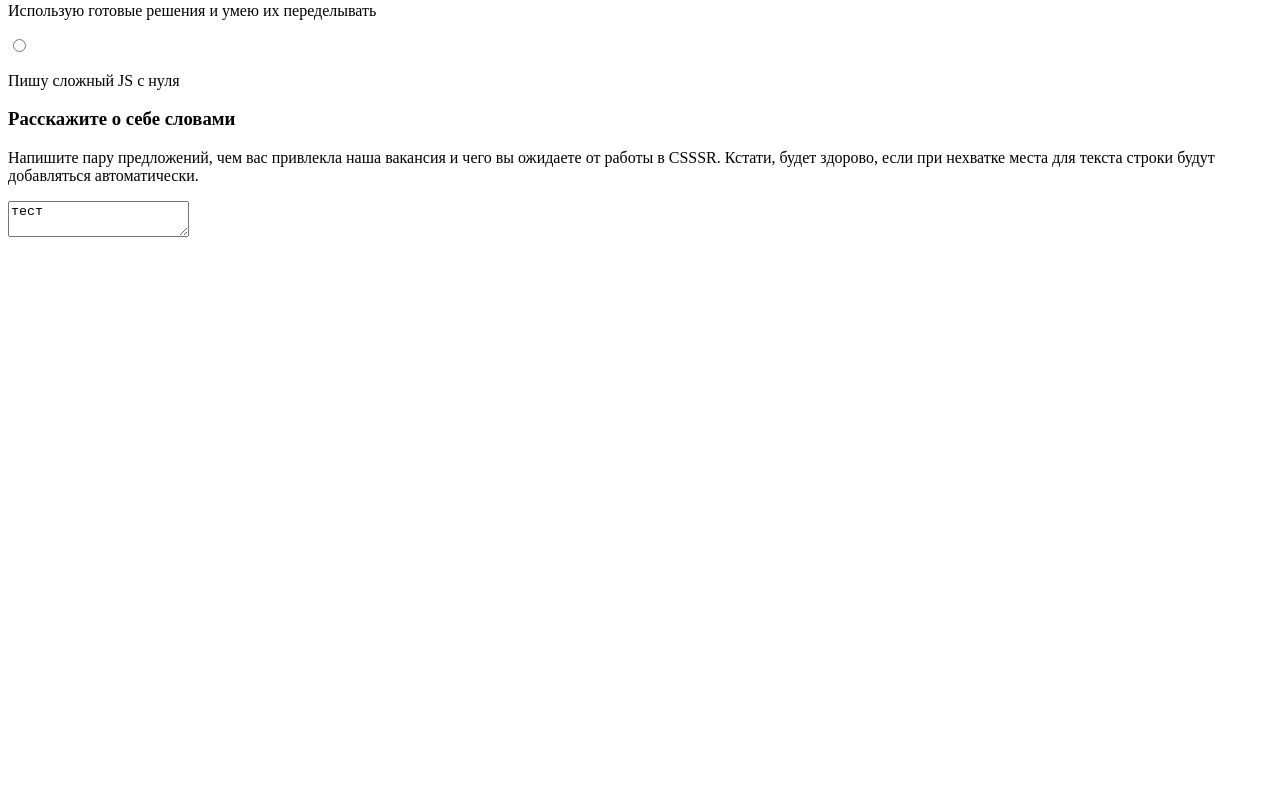
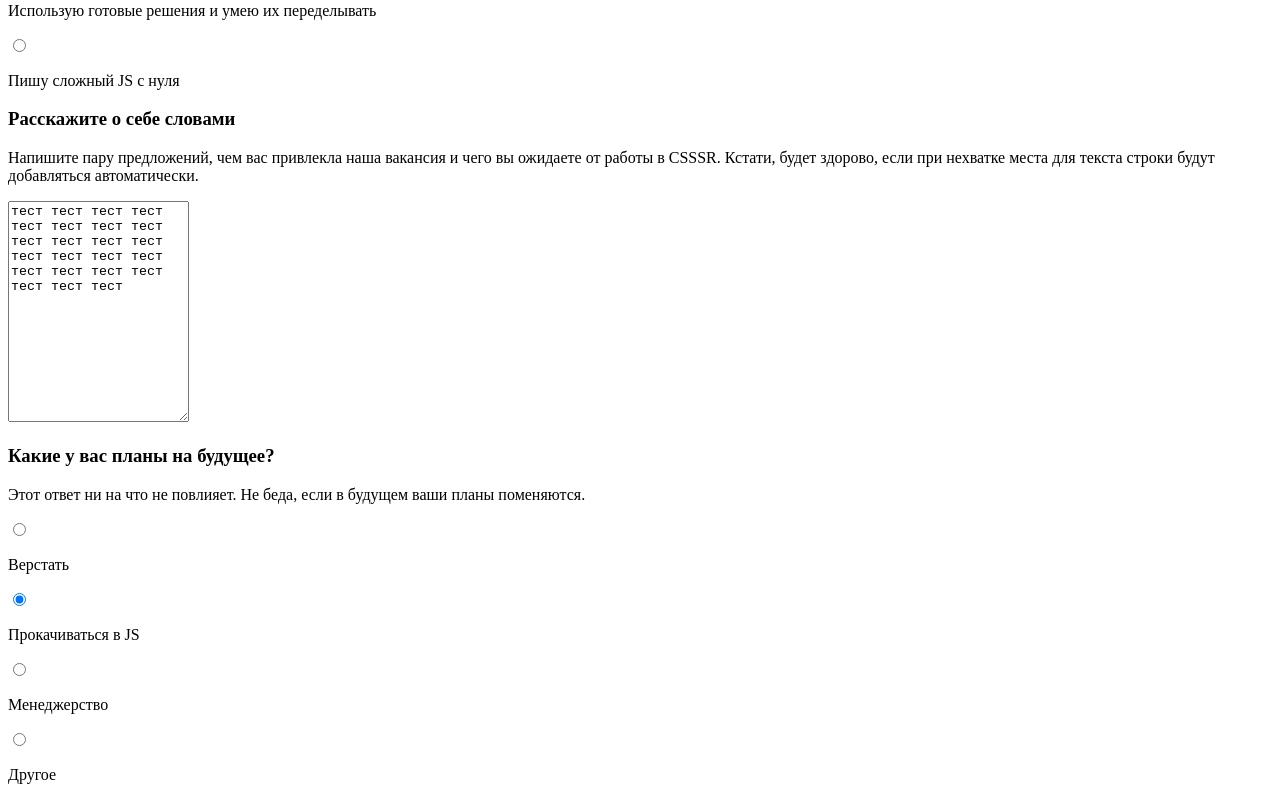
Before and after one commit to thePostas/csssr-task, a React app: page / in a window 1280 px wide. Shown: the part 2275-3075 px from the top of the page. Before the commit the page ends 2524 px from the top, so only its background shows below. Built offline with nearby package versions, Linux system fonts and the light colour scheme.

Commit message:
future-block-done

```diff
--- a/src/app/components/main/jsBlock.js
+++ b/src/app/components/main/jsBlock.js
@@ -4,7 +4,7 @@ import { Slider } from '../../containers/slider'
 export const JSBlock = props => {
     return (
         <section className={"main-content__js-block main-content__js-block_position"}>
-            <h3 className={'main-content__js-block-title'}>Уровень владения JavaScript</h3>
+            <h3 className={'main-content__js-block-title'}>{props.title || 'Уровень владения JavaScript'}</h3>
             <Slider/>
         </section>
     );
--- a/src/app/components/main/mainContent.js
+++ b/src/app/components/main/mainContent.js
@@ -4,6 +4,7 @@ import { UserInfo } from "../../containers/userInfo";
 import { SkillsBlock } from "../../containers/skillsBlock";
 import { JSBlock } from "../../components/main/jsBlock";
 import { AdditionalUserInfo } from "../../containers/additionalUserInfo";
+import { FuturePlans } from "../../containers/futurePlans";
 
 export const MainContent = props => {
     return (
@@ -11,8 +12,9 @@ export const MainContent = props => {
             <MainContentTitle/>
             <UserInfo/>
             <SkillsBlock/>
-            <JSBlock/>
-            <AdditionalUserInfo/>
+            <JSBlock title={'Уровень владения JavaScript'}/>
+            <AdditionalUserInfo title={'Расскажите о себе словами'} description={'Напишите пару предложений, чем вас привлекла наша вакансия и чего вы ожидаете от работы в CSSSR. Кстати, будет здорово, если при нехватке места для текста строки будут добавляться автоматически.'}/>
+            <FuturePlans title={'Какие у вас планы на будущее?'} description={'Этот ответ ни на что не повлияет. Не беда, если в будущем ваши планы поменяются.'}/>
         </main>
     );
 };
--- /dev/null
+++ b/src/app/components/main/radioButtonComponent.js
@@ -0,0 +1,28 @@
+import React, { Component } from 'react';
+
+export default class RadioButtonComponent extends Component {
+    constructor(props) {
+        super(props);
+        this.state = {
+            ...props
+        };
+    }
+
+    render() {
+        return (
+            <label className={this.props.className}>
+                <input className={'main-content__future-plans-choice-input'} onClick={this.props.onClick.bind(this)} name={this.props.name} value={this.props.value} type={'radio'} checked={this.props.isChecked}/>
+                <p className={'main-content__future-plans-choice-title'}>
+                    {this.props.title}
+                </p>
+            </label>
+        )
+    }
+}
+
+RadioButtonComponent.defaultProps = {
+    title: 'Title',
+    value: 'value',
+    name: 'future',
+    isChecked: false
+};
--- a/src/app/containers/additionalUserInfo.js
+++ b/src/app/containers/additionalUserInfo.js
@@ -1,5 +1,6 @@
 import React, {Component} from "react";
 import {connect} from "react-redux";
+
 
 class AdditionalUserInfoComponent extends Component{
     constructor(props) {
@@ -9,20 +10,25 @@ class AdditionalUserInfoComponent extends Component{
         };
         this.initialize = this.props.initialize.bind(this)();
         this.onChange = this.props.onChange.bind(this);
+        this.textAreaHeight = {
+            height:  (this.props.value.length / 42 + 1) * 58 + 'px'
+        };
     }
 
     render () {
         return (
             <section className={'main-content__additional-info main-content__additional-info_position'}>
-                <h3 className={'main-content__additional-info-title'}>Расскажите о себе словами</h3>
-                <p className={'main-content__additional-info-description'}>Напишите пару предложений, чем вас привлекла наша вакансия и чего вы ожидаете от работы в CSSSR. Кстати, будет здорово, если при нехватке места для текста строки будут добавляться автоматически.</p>
-                <textarea className={'main-content__additional-info-input'} onChange={this.onChange}>{this.props.value}</textarea>
+                <h3 className={'main-content__additional-info-title'}>{this.props.title}</h3>
+                <p className={'main-content__additional-info-description'}>{this.props.description}</p>
+                <textarea className={'main-content__additional-info-input'} style={this.textAreaHeight} onChange={this.onChange}>{this.props.value}</textarea>
             </section>
         )
     }
 }
 
 AdditionalUserInfoComponent.defaultProps = {
+    title: 'Расскажите о себе словами',
+    description: 'Напишите пару предложений, чем вас привлекла наша вакансия и чего вы ожидаете от работы в CSSSR. Кстати, будет здорово, если при нехватке места для текста строки будут добавляться автоматически.',
     value: 'default'
 };
 
@@ -36,7 +42,7 @@ const mapStateToProps = function(state) {
 
 const mapDispatchToProps = function(dispatch) {
     return {
-        initialize: function () {
+        initialize: function (event) {
             dispatch({
                 type: "INITIALIZE",
                 payload: {
@@ -54,6 +60,9 @@ const mapDispatchToProps = function(dispatch) {
                         additionalInfo: event.target.value,
                     }
                 });
+        },
+        setSize: function (event) {
+            event.target.style.height = (event.target.value.length / 42 + 1) * 58 + 'px';
         }
     }
 };
--- /dev/null
+++ b/src/app/containers/futurePlans.js
@@ -0,0 +1,84 @@
+import React, {Component} from "react";
+import {connect} from "react-redux";
+import RadioButtonComponent from '../components/main/radioButtonComponent'
+
+class FuturePlansComponent extends Component{
+    constructor(props) {
+        super(props);
+        this.state = {
+            ...props,
+            radioButtons: [
+                {title: 'Верстать', value: 'htmlcss', checked: this.props.future === 0},
+                {title: 'Прокачиваться в JS', value: 'JS', checked: this.props.future === 1 },
+                {title: 'Менеджерство', value: 'manager', checked: this.props.future === 2},
+                {title: 'Другое', value: 'else', checked: this.props.future === 3},
+            ]
+        };
+        this.initialize = this.props.initialize.bind(this)();
+    }
+
+    render () {
+        const radioButtons = this.state.radioButtons.map((item, index)=> {
+            return <RadioButtonComponent className={item.checked ? 'main-content__future-plans-choice-label main-content__future-plans-choice-label_active' : 'main-content__future-plans-choice-label'} onClick={this.props.onClick.bind(this, index)} title={item.title} value={item.value} isChecked={item.checked}/>
+        });
+        return (
+            <section className={'main-content__future-plans main-content__future-plans_position'}>
+                <h3 className={'main-content__future-plans-title'}>{this.props.title}</h3>
+                <p className={'main-content__future-plans-description'}>{this.props.description}</p>
+                <div className="main-content__future-plans-choice">
+                    {radioButtons}
+                </div>
+            </section>
+        )
+    }
+}
+
+FuturePlansComponent.defaultProps = {
+    future: 0,
+    title: 'Какие у вас планы на будущее?',
+    description: 'Этот ответ ни на что не повлияет. Не беда, если в будущем ваши планы поменяются.'
+};
+
+const mapStateToProps = function(state) {
+    if (state.future && state.future !== 0) {
+        return {
+            future: state.future
+        };
+    }
+};
+
+const mapDispatchToProps = function(dispatch) {
+    return {
+        initialize: function () {
+            dispatch({
+                type: "INITIALIZE",
+                payload: {
+                    future: this.props.future
+                }
+            });
+        },
+        onClick: function (currentIndex) {
+            const currentRadioButtons = this.state.radioButtons.map((item, index) => {
+                item.checked = index === currentIndex;
+                return item;
+            });
+            this.setState({radioButtons: currentRadioButtons});
+            console.log(this.state);
+            dispatch({
+                type: "FUTURE-BLOCK-CHANGE",
+                payload: {
+                    future: currentIndex
+                }
+            });
+        }
+    }
+};
+
+
+
+
+
+export const FuturePlans = connect(
+    mapStateToProps,
+    mapDispatchToProps
+)(FuturePlansComponent);
--- /dev/null
+++ b/src/app/static/_future_plans.less
@@ -0,0 +1,42 @@
+//Блок "Планы на будущее"
+.main-content__future-plans {
+  display: flex;
+  flex-direction: column;
+  width: 100%;
+  //Позиционирование
+  &_position {
+    margin-top: 5px;
+  }
+  //Заголовок блока
+  &-title {
+    font: 24px PTSansBold, sans-serif;
+    color: @title-color;
+    margin-bottom: 7px;
+  }
+  //Описание блока
+  &-description {
+    font: 15px PTSansRegular, sans-serif;
+    color: #3d3d3d;
+    margin-bottom: 16px;
+  }
+  //Блок с радиобаттонами
+  &-choice {
+    display: flex;
+    //Лейбл радиобаттона
+    &-label {
+      padding-left: 32px;
+      padding-bottom: 3px;
+      margin-right: 22px;
+      background: url("../img/ellipse.png") no-repeat;
+      cursor: pointer;
+    }
+    //Дефолтовый инпут
+    &-input {
+      display: none;
+    }
+    //Заголовок кнопки
+    &-title {
+      font: 20px PTSansBold, sans-serif;
+    }
+  }
+}
--- a/src/app/static/main.less
+++ b/src/app/static/main.less
@@ -5,6 +5,7 @@
 @import url("_skills.less");
 @import url("_slider_block.less");
 @import url("_additional_info.less");
+@import url("_future_plans.less");
 
 @title-color: #2f1b15;
 
--- a/src/app/store/index.js
+++ b/src/app/store/index.js
@@ -39,7 +39,8 @@ const initialState = {
         ]
     ],
     jsSkill: 2,
-    additionalInfo: 'тест'
+    additionalInfo: 'тест тест тест тест тест тест тест тест тест тест тест тест тест тест тест тест тест тест тест тест тест тест тест',
+    future: 1
 };
 
 export const store = createStore(taskReducer, initialState, applyMiddleware(logger));
--- a/src/app/store/reducers.js
+++ b/src/app/store/reducers.js
@@ -27,7 +27,7 @@ export function taskReducer(state = {}, action) {
                     {},
                     state,
                     {
-                        skills: action.payload.skills.map((block, index) => {
+                        skills: action.payload.skills.map((block) => {
                             block.map((item) => {
                                 if (item.value === action.payload.title) {
                                     item.checked = action.payload.checked;
@@ -47,7 +47,6 @@ export function taskReducer(state = {}, action) {
                     })
             }
             if (action.payload.additionalInfo) {
-                console.log(111);
                 return Object.assign(
                     {},
                     state,
@@ -61,7 +60,7 @@ export function taskReducer(state = {}, action) {
                 {},
                 state,
                 {
-                    skills: state.skills.map((block, index) => {
+                    skills: state.skills.map((block) => {
                         block.map((item) => {
                             if (item.value === action.payload.title) {
                                 item.checked = action.payload.checked;
@@ -87,7 +86,15 @@ export function taskReducer(state = {}, action) {
             {
                 additionalInfo: action.payload.additionalInfo
             })
-    }
+        }
+        case "FUTURE-BLOCK-CHANGE": {
+            return Object.assign(
+                {},
+                state,
+                {
+                    future: action.payload.future
+                })
+        }
         default: return state;
     }
 }
```
Also changed, not shown: src/app/img/ellipse.png (added).
